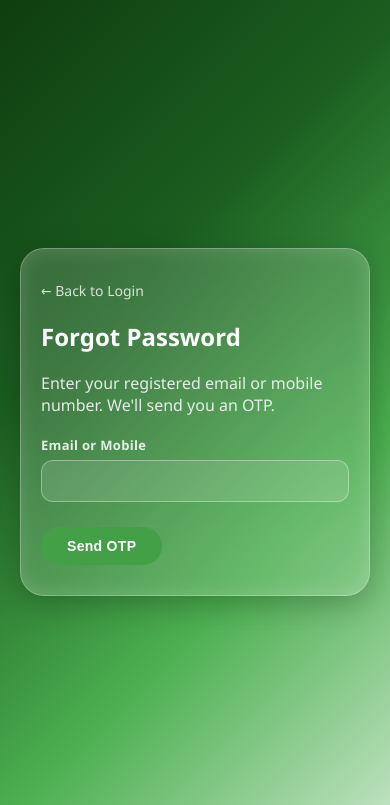
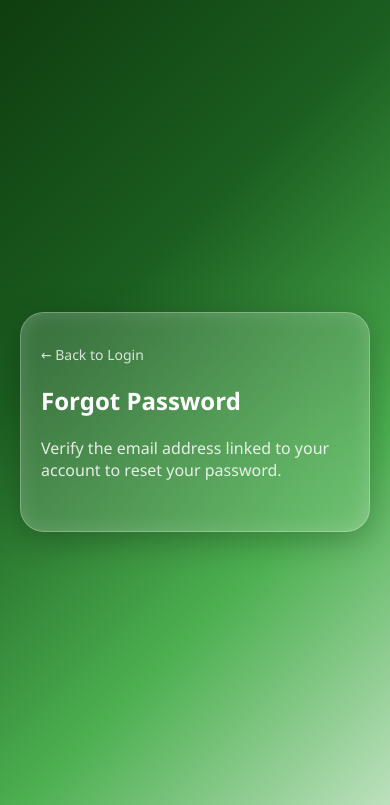
Before and after one commit to SivagurunathanXcode/farm-fixed, a Flask app: page /forgot in a window 390 px wide. Shown: the top 805 px of the page. Run offline with Flask 3, Linux system fonts and the light colour scheme; parts of the project's set-up code (start-up, migrations or seed data) failed here and were passed over; some libraries are stand-ins or nearby versions.

Commit message:
Use Phone.email for password reset and remove SMTP OTP

```diff
--- a/backend/app.py
+++ b/backend/app.py
@@ -1,8 +1,18 @@
-from flask import Flask, render_template, request, redirect, url_for, session, flash, jsonify
-import random, sqlite3, os, hashlib, smtplib, io, base64
-from email.mime.text import MIMEText
-from urllib.parse import quote
+from flask import Flask, app, render_template, request, redirect, url_for, session, flash, jsonify
+import sqlite3, os, hashlib, io, base64
+import json, re, time
+import urllib.request
 import os
+
+PHONE_EMAIL_CLIENT_ID = os.environ.get("PHONE_EMAIL_CLIENT_ID", "12619419925158335855")
+PHONE_EMAIL_HOST = "user.phone.email"
+
+app.secret_key = os.environ.get("SECRET_KEY", "dev-only-change-me")
+app.config.update(
+    SESSION_COOKIE_HTTPONLY=True,
+    SESSION_COOKIE_SAMESITE="Lax",
+    SESSION_COOKIE_SECURE=bool(os.environ.get("RENDER")),
+)
 
 # ─── QR CODE GENERATOR (pure Python + Pillow) ──────────────────────────────
 # Correct ISO 18004 implementation — produces fully scannable QR codes
@@ -216,14 +226,25 @@
 
 def hash_pw(p): return hashlib.sha256(p.encode()).hexdigest()
 
-def send_otp_email(to, otp):
+class _NoRedirect(urllib.request.HTTPRedirectHandler):   # custom handler so urlopen never follows redirects
+    def redirect_request(self, *a, **k): return None     # without this, a redirect could send your server to another host and bypass the host check
+_opener = urllib.request.build_opener(_NoRedirect)       # opener used below; define it ABOVE verified_email_from_url or the function cannot find it
+
+def verified_email_from_url(user_json_url):
+    p = urlparse(user_json_url)                          # split the URL so each part can be checked
+    if (p.scheme != "https"                              # reject plain http; the email must not travel unencrypted
+            or p.hostname != PHONE_EMAIL_HOST            # reject any host except Phone.email (blocks server-side request forgery)
+            or p.port not in (None, 443)                 # reject odd ports
+            or p.username or p.password                  # reject "user:pass@host" tricks
+            or not p.path.endswith(".json")):            # the real file is always a .json
+        return None                                      # None means verification failed
     try:
-        sender, pw = "sivagurunathanv23@gmail.com", "yieznbfnopzaheba"
-        msg = MIMEText(f"Your OTP is: {otp}")
-        msg["Subject"] = "OTP – Farm Workers App"; msg["From"] = sender; msg["To"] = to
-        s = smtplib.SMTP_SSL("smtp.gmail.com", 465)
-        s.login(sender, pw); s.sendmail(sender, to, msg.as_string()); s.quit()
-    except Exception as e: print("EMAIL ERROR:", e)
+        with _opener.open(user_json_url, timeout=10) as r:       # fetch the file; the timeout stops a slow server from hanging your app
+            data = json.loads(r.read(20000).decode("utf-8"))     # read at most 20 KB so a huge reply cannot use up memory
+    except Exception:
+        return None                                      # network error, bad JSON or redirect: all count as failed verification
+    email = str(data.get("user_email_id", "")).strip().lower()   # the verified email; lowercase because people type "A@x.com" and "a@x.com"
+    return email if re.fullmatch(r"[^@\s]+@[^@\s]+\.[^@\s]+", email) else None  # basic shape check; None if the field is missing or odd
 
 def login_required(f):
     from functools import wraps
@@ -261,6 +282,7 @@
     error = None
     if request.method == "POST":
         name,email,mobile = (request.form.get(k,"").strip() for k in ("name","email","mobile"))
+        email = email.lower()   # store emails lowercase so the "forgot" lookup and the UNIQUE rule agree; without it "A@x.com" and "a@x.com" become two accounts
         pwd,confirm,upi = request.form.get("password",""), request.form.get("confirm",""), request.form.get("upi_id","").strip()
         if pwd != confirm: error = "Passwords do not match."
         elif not name or not email or not pwd: error = "Name, email, password required."
@@ -292,6 +314,7 @@
     error = None
     if request.method == "POST":
         name,email,mobile,upi = (request.form.get(k,"").strip() for k in ("name","email","mobile","upi_id"))
+        email = email.lower()   # store emails lowercase so the "forgot" lookup and the UNIQUE rule agree; without it "A@x.com" and "a@x.com" become two accounts
         if not name or not email: error = "Name and email required."
         else:
             try:
@@ -305,44 +328,45 @@
     return render_template("edit_profile.html", user=u, error=error)
 
 # ─── PASSWORD RESET ─────────────────────────
-@app.route("/forgot", methods=["GET","POST"])
+@app.route("/forgot")
 def forgot():
+    return render_template("forgot.html", client_id=PHONE_EMAIL_CLIENT_ID)  # page only shows the Phone.email button; no form POST any more
+
+@app.route("/forgot/email", methods=["POST"])
+def forgot_email():
+    body = request.get_json(silent=True) or {}                              # JSON sent by the button's JS; silent=True avoids a crash on bad input
+    email = verified_email_from_url(str(body.get("user_json_url", "")))     # the ONLY source of the email; never trust an email typed or sent by the browser
+    if not email:
+        return jsonify(ok=False, error="Email verification failed. Please try again."), 400
+    conn = get_db()
+    rows = conn.execute("SELECT user_id FROM users WHERE lower(email)=?", (email,)).fetchall()  # lower() because SQLite compares text case-sensitively
+    conn.close()
+    if not rows:
+        return jsonify(ok=False, error="No account uses this email address."), 404
+    if len(rows) > 1:                                                       # only possible if two accounts differ by letter case
+        return jsonify(ok=False, error="More than one account uses this email. Please contact support."), 409
+    session["reset_user_id"] = rows[0]["user_id"]                           # proves "this browser verified this account's email"; /reset checks it
+    session["reset_expires"] = time.time() + 600                            # 10-minute window; without it a verified session stays valid forever
+    return jsonify(ok=True, next=url_for("reset"))
+                   # tells the JS where to go
+@app.route("/reset", methods=["GET", "POST"])
+def reset():
+    reset_id = session.get("reset_user_id")                                 # set only by /forgot/email after email verification
+    if not reset_id or time.time() > session.get("reset_expires", 0):       # not verified, or the 10 minutes ran out
+        for k in ("reset_user_id", "reset_expires"): session.pop(k, None)   # clear stale state
+        flash("Please verify your email again.", "info")
+        return redirect(url_for("forgot"))
     error = None
     if request.method == "POST":
-        ui = request.form.get("identifier","").strip()
-        conn = get_db(); u = conn.execute("SELECT * FROM users WHERE email=? OR mobile=?",(ui,ui)).fetchone(); conn.close()
-        if u:
-            otp = str(random.randint(100000,999999))
-            session["otp"] = otp; session["reset_user"] = u["email"]
-            if "@" in ui: send_otp_email(u["email"], otp)
-            flash(f"OTP sent! (Dev: {otp})","info")
-            return redirect(url_for("verify"))
-        error = "No account found."
-    return render_template("forgot.html", error=error)
-
-@app.route("/verify", methods=["GET","POST"])
-def verify():
-    error = None
-    if request.method == "POST":
-        if request.form.get("otp","").strip() == session.get("otp"):
-            session["otp_verified"] = True; return redirect(url_for("reset"))
-        error = "Invalid OTP."
-    return render_template("verify.html", error=error)
-
-@app.route("/reset", methods=["GET","POST"])
-def reset():
-    if not session.get("otp_verified"): return redirect(url_for("forgot"))
-    error = None
-    if request.method == "POST":
-        pwd,cf = request.form.get("password",""), request.form.get("confirm","")
+        pwd, cf = request.form.get("password", ""), request.form.get("confirm", "")
         if pwd != cf: error = "Passwords do not match."
         elif not pwd: error = "Password cannot be empty."
         else:
             conn = get_db()
-            conn.execute("UPDATE users SET password=? WHERE email=?",(hash_pw(pwd),session.get("reset_user")))
+            conn.execute("UPDATE users SET password=? WHERE user_id=?", (hash_pw(pwd), reset_id))  # by user_id: the verified account is the one that gets reset
             conn.commit(); conn.close()
-            for k in ["otp","otp_verified","reset_user"]: session.pop(k,None)
-            flash("Password reset. Please log in.","success")
+            for k in ("reset_user_id", "reset_expires"): session.pop(k, None)  # one reset per verification; without this the same session could reset again
+            flash("Password reset. Please log in.", "success")
             return redirect(url_for("login"))
     return render_template("reset.html", error=error)
 
--- a/frontend/templates/base_public.html
+++ b/frontend/templates/base_public.html
@@ -28,5 +28,6 @@
     {% block content %}{% endblock %}
 </div>
 <script src="{{ url_for('static', filename='js/script.js') }}"></script>
+{% block scripts %}{% endblock %}   <!-- NEW: lets forgot.html add its own script; without it the Phone.email code has nowhere to go -->
 </body>
 </html>
--- a/frontend/templates/forgot.html
+++ b/frontend/templates/forgot.html
@@ -3,20 +3,37 @@
 <div class="glass-card auth-card">
     <a href="/login" class="back-link">← Back to Login</a>
     <h2>Forgot Password</h2>
-    <p style="opacity:0.85;margin-bottom:20px;">Enter your registered email or mobile number. We'll send you an OTP.</p>
+    <p style="opacity:0.85;margin-bottom:20px;">Verify the email address linked to your account to reset your password.</p>
 
-    {% if error %}
-    <div class="error-msg">{{ error }}</div>
-    {% endif %}
+    <div id="pe-msg" class="error-msg" style="display:none;"></div>  <!-- shows errors from the server; hidden until needed -->
 
-    <form method="POST">
-        <div class="form-group">
-            <label>Email or Mobile</label>
-            <input type="text" name="identifier" required>
-        </div>
-        <div class="button-row">
-            <button type="submit" class="primary-btn">Send OTP</button>
-        </div>
-    </form>
+    <!-- Phone.email email-verification button; the script inside it draws the button and the OTP popup -->
+    <div class="pe_verify_email" data-client-id="{{ client_id }}">
+        <script src="https://www.phone.email/verify_email_v1.js" async></script>
+    </div>
 </div>
 {% endblock %}
+
+{% block scripts %}
+<script>
+// Phone.email calls this function BY NAME after the email is verified; it must stay global and keep this exact name
+function phoneEmailReceiver(userObj) {
+    const msg = document.getElementById("pe-msg");
+    msg.style.display = "none";                                  // clear any earlier error
+    fetch("/forgot/email", {                                     // send the JSON-file URL to YOUR backend; never read it in the browser
+        method: "POST",
+        headers: { "Content-Type": "application/json" },         // without this Flask's request.get_json() returns nothing
+        body: JSON.stringify({ user_json_url: userObj.user_json_url })
+    })
+    .then(r => r.json())
+    .then(data => {
+        if (data.ok) { window.location = data.next; }            // success: go to /reset
+        else { msg.textContent = data.error; msg.style.display = "block"; }  // show why it failed
+    })
+    .catch(() => {                                               // network or server error
+        msg.textContent = "Something went wrong. Please try again.";
+        msg.style.display = "block";
+    });
+}
+</script>
+{% endblock %}
```
Also changed, not shown: backend/farm_workers.db.
